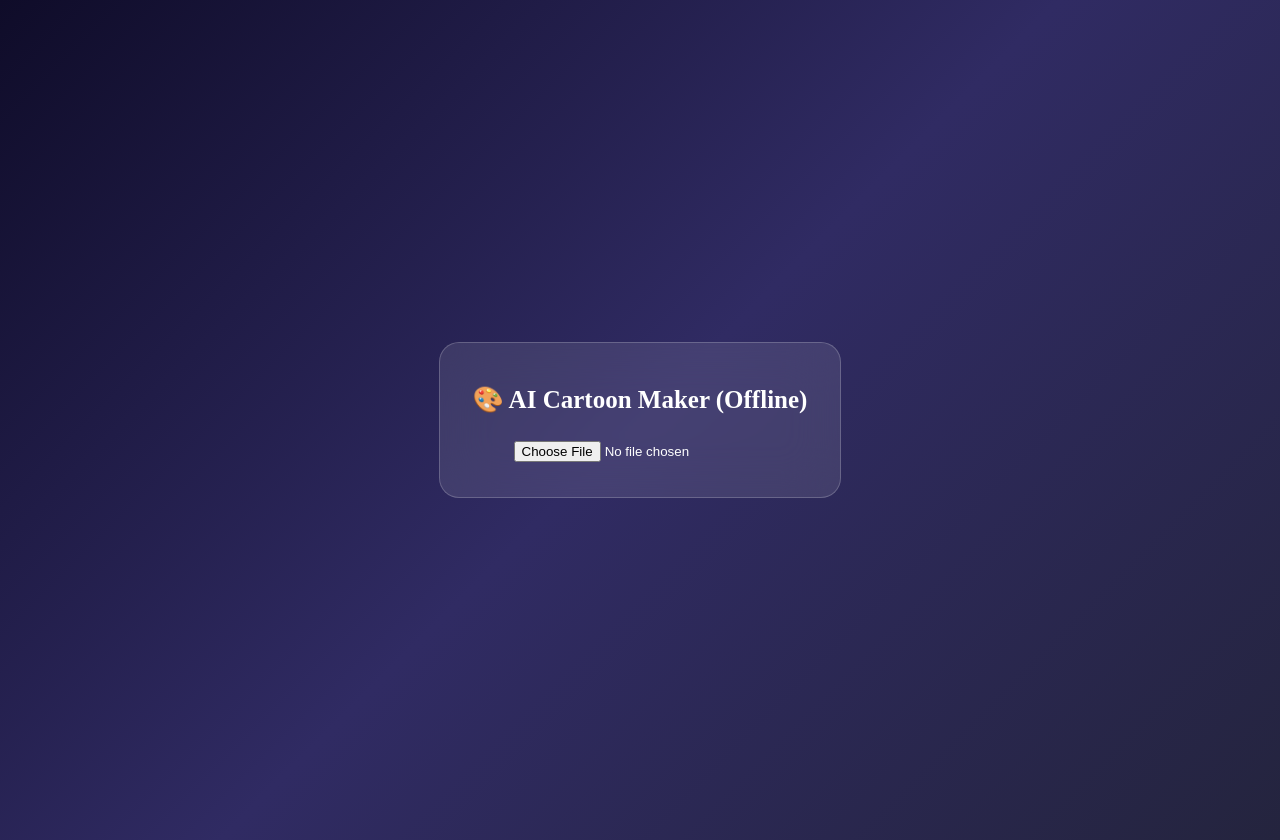
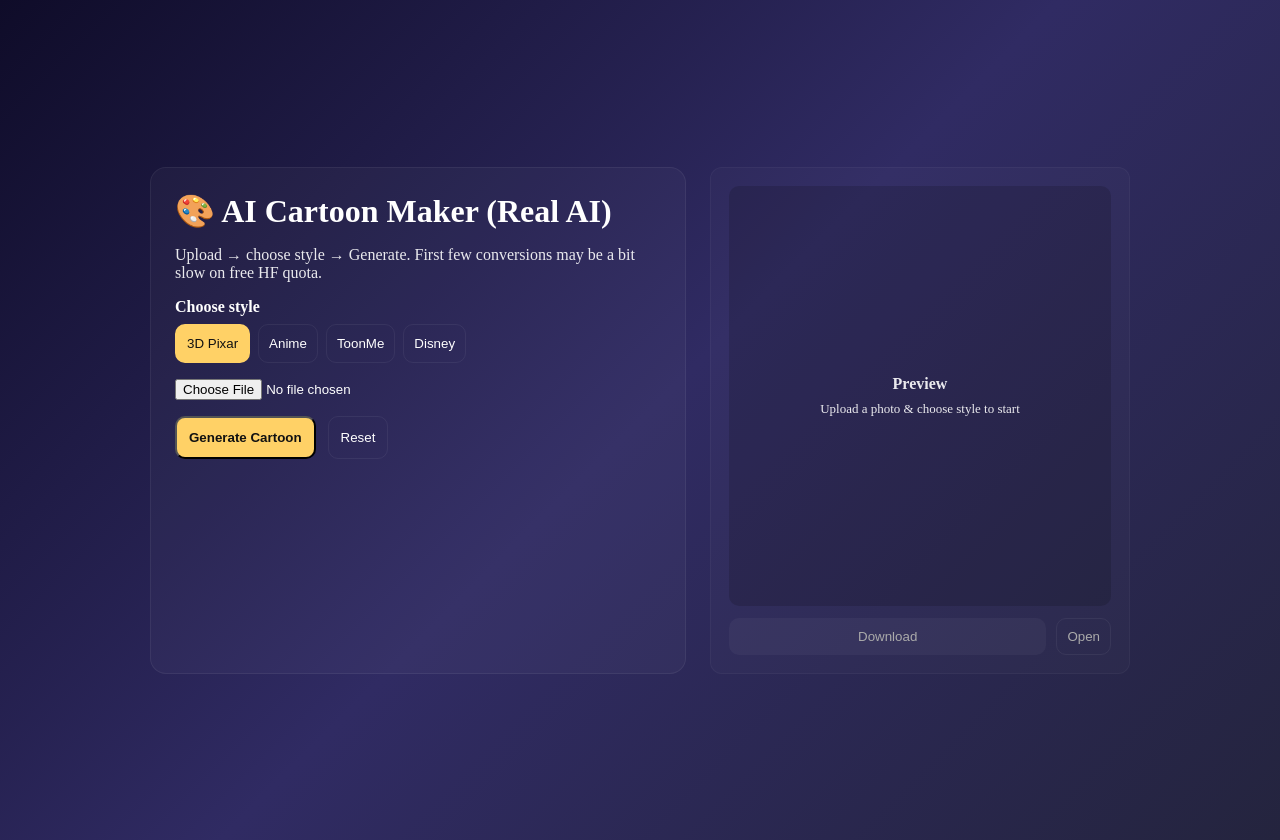
Before and after one commit to justifysiddh/ai-cartoon, a Next.js app: page / in a window 1280 px wide. Built offline with nearby package versions, Linux system fonts and the light colour scheme.

Commit message:
Update page.jsx

```diff
--- a/app/page.jsx
+++ b/app/page.jsx
@@ -2,65 +2,127 @@
 import React, { useState } from "react";
 
 export default function Page() {
+  const [file, setFile] = useState(null);
   const [preview, setPreview] = useState(null);
+  const [resultUrl, setResultUrl] = useState(null);
+  const [loading, setLoading] = useState(false);
+  const [style, setStyle] = useState("pixar");
+  const [error, setError] = useState("");
+
+  const styles = [
+    { id: "pixar", label: "3D Pixar" },
+    { id: "anime", label: "Anime" },
+    { id: "toon", label: "ToonMe" },
+    { id: "disney", label: "Disney" }
+  ];
+
+  const onFile = (e) => {
+    const f = e.target.files?.[0];
+    if (!f) return;
+    setFile(f);
+    setPreview(URL.createObjectURL(f));
+    setResultUrl(null);
+    setError("");
+  };
+
+  const generate = async () => {
+    if (!file) { setError("Please upload an image."); return; }
+    setError(""); setLoading(true); setResultUrl(null);
+
+    const fd = new FormData();
+    fd.append("image", file);
+    fd.append("style", style);
+
+    try {
+      const res = await fetch("/api/cartoon", { method: "POST", body: fd });
+      if (!res.ok) {
+        const txt = await res.text();
+        throw new Error(txt || "Conversion failed");
+      }
+      const blob = await res.blob();
+      const url = URL.createObjectURL(blob);
+      setResultUrl(url);
+    } catch (e) {
+      console.error(e);
+      setError("Conversion failed. Try again later.");
+    } finally { setLoading(false); }
+  };
+
+  const download = () => {
+    if (!resultUrl) return;
+    const a = document.createElement("a");
+    a.href = resultUrl;
+    a.download = "cartoon.png";
+    document.body.appendChild(a);
+    a.click();
+    a.remove();
+  };
 
   return (
-    <div style={{
-      minHeight:"100vh",
-      background:"linear-gradient(135deg,#0f0c29,#302b63,#24243e)",
-      display:"flex",
-      justifyContent:"center",
-      alignItems:"center",
-      padding:"20px",
-      color:"white",
-      textAlign:"center"
-    }}>
-      <div style={{
-        background:"rgba(255,255,255,0.1)",
-        backdropFilter:"blur(25px)",
-        padding:"25px",
-        borderRadius:"20px",
-        width:"350px",
-        border:"1px solid rgba(255,255,255,0.2)"
-      }}>
-        <h1 style={{fontSize:"25px",fontWeight:"bold"}}>
-          🎨 AI Cartoon Maker (Offline)
-        </h1>
+    <div style={{ minHeight:"100vh", background:"linear-gradient(135deg,#0f0c29,#302b63,#24243e)", display:"flex", alignItems:"center", justifyContent:"center", padding:20, color:"#fff" }}>
+      <div style={{ width:980, maxWidth:"95%", display:"grid", gridTemplateColumns:"1fr 420px", gap:24 }}>
+        <div style={{ padding:24, borderRadius:16, background:"rgba(255,255,255,0.03)", border:"1px solid rgba(255,255,255,0.06)" }}>
+          <h1 style={{ margin:0, fontSize:32, fontWeight:800 }}>🎨 AI Cartoon Maker (Real AI)</h1>
+          <p style={{ opacity:0.9 }}>Upload → choose style → Generate. First few conversions may be a bit slow on free HF quota.</p>
 
-        <input
-          type="file"
-          accept="image/*"
-          onChange={(e)=>setPreview(URL.createObjectURL(e.target.files[0]))}
-          style={{margin:"10px 0"}}
-        />
+          <div style={{ marginTop:12 }}>
+            <label style={{ display:"block", fontWeight:700 }}>Choose style</label>
+            <div style={{ display:"flex", gap:8, marginTop:8 }}>
+              {styles.map(s => (
+                <button key={s.id} onClick={() => setStyle(s.id)} style={{ padding:10, borderRadius:10, border: style===s.id ? "2px solid #ffd166" : "1px solid rgba(255,255,255,0.06)", background: style===s.id ? "#ffd166" : "transparent", color: style===s.id ? "#111" : "#fff", cursor:"pointer" }}>
+                  {s.label}
+                </button>
+              ))}
+            </div>
+          </div>
 
-        {preview && (
-          <>
-            <img
-              src={preview}
-              style={{
-                width:"100%",
-                borderRadius:"15px",
-                filter:"contrast(140%) saturate(130%) brightness(110%)",
-              }}
-            />
+          <div style={{ marginTop:16 }}>
+            <input type="file" accept="image/*" onChange={onFile} />
+          </div>
 
-            <img
-              src={preview}
-              style={{
-                width:"100%",
-                borderRadius:"15px",
-                marginTop:"15px",
-                filter:"contrast(180%) saturate(200%) brightness(110%) sepia(30%) blur(1px)",
-              }}
-            />
+          <div style={{ marginTop:16, display:"flex", gap:12 }}>
+            <button onClick={generate} disabled={loading} style={{ padding:12, borderRadius:10, background:"#ffd166", color:"#111", fontWeight:800, cursor: "pointer" }}>
+              {loading ? "Generating..." : "Generate Cartoon"}
+            </button>
+            <button onClick={() => { setFile(null); setPreview(null); setResultUrl(null); setError(""); }} style={{ padding:12, borderRadius:10, border:"1px solid rgba(255,255,255,0.06)", background:"transparent", color:"#fff" }}>
+              Reset
+            </button>
+          </div>
 
-            <p style={{marginTop:"10px",color:"yellow"}}>
-              ✅ Cartoon Generated (No API Needed)
-            </p>
-          </>
-        )}
+          {error && <div style={{ marginTop:12, color:"#ffb4b4" }}>{error}</div>}
+        </div>
+
+        <div style={{ padding:18, borderRadius:12, background:"rgba(255,255,255,0.02)", border:"1px solid rgba(255,255,255,0.04)" }}>
+          <div style={{ height:420, display:"flex", alignItems:"center", justifyContent:"center", borderRadius:10, overflow:"hidden", background:"rgba(0,0,0,0.15)" }}>
+            {loading ? (
+              <div style={{ textAlign:"center" }}>
+                <div style={{ marginBottom:8 }}>Rendering...</div>
+                <div style={{ width:72, height:72, borderRadius:36, border:"6px solid rgba(255,255,255,0.08)", borderTopColor:"#ffd166", animation:"spin 1s linear infinite" }} />
+              </div>
+            ) : resultUrl ? (
+              <img src={resultUrl} style={{ maxWidth:"100%", maxHeight:"100%" }} />
+            ) : preview ? (
+              <img src={preview} style={{ maxWidth:"100%", maxHeight:"100%" }} />
+            ) : (
+              <div style={{ textAlign:"center", opacity:0.9 }}>
+                <div style={{ fontWeight:800, fontSize:16 }}>Preview</div>
+                <div style={{ marginTop:8, fontSize:13 }}>Upload a photo & choose style to start</div>
+              </div>
+            )}
+          </div>
+
+          <div style={{ display:"flex", gap:10, marginTop:12 }}>
+            <button onClick={download} disabled={!resultUrl} style={{ flex:1, padding:10, borderRadius:10, background: resultUrl ? "#ffd166" : "rgba(255,255,255,0.04)", color: resultUrl ? "#111" : "#aaa", border:"none" }}>
+              Download
+            </button>
+            <button onClick={() => resultUrl && window.open(resultUrl, "_blank")} disabled={!resultUrl} style={{ padding:10, borderRadius:10, border:"1px solid rgba(255,255,255,0.06)", background:"transparent", color: resultUrl ? "#fff" : "#aaa" }}>
+              Open
+            </button>
+          </div>
+        </div>
       </div>
+
+      <style>{`@keyframes spin{to{transform:rotate(360deg)}}`}</style>
     </div>
   );
 }
```
